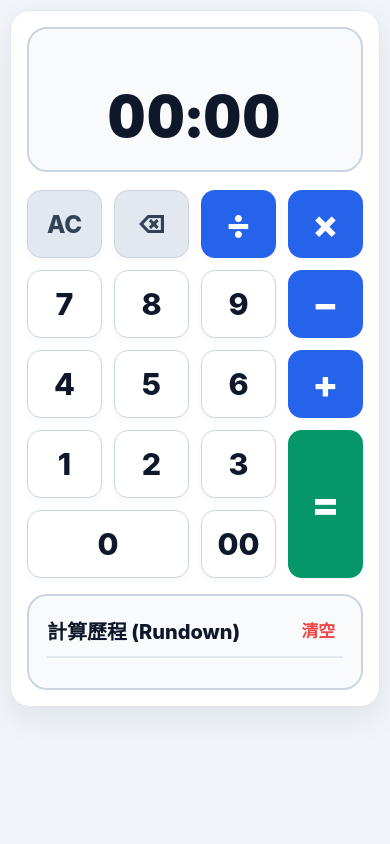
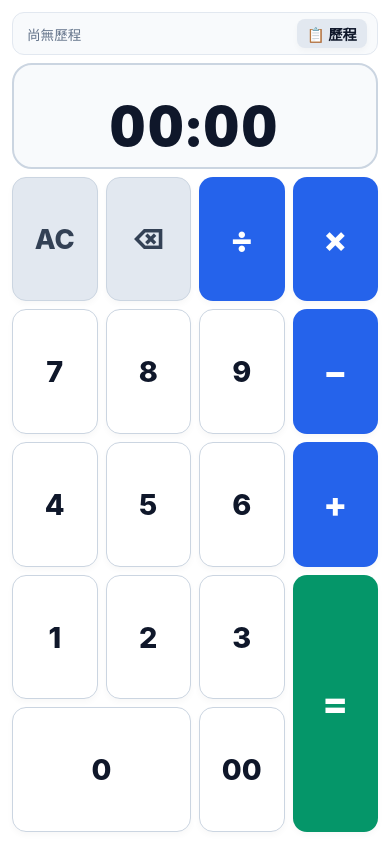
Before and after one commit to wyk058/timecalc, a plain HTML site: page index.html in a window 390 px wide. Drawn offline with Linux system fonts and the light colour scheme.

Commit message:
Update index.html

```diff
--- a/index.html
+++ b/index.html
@@ -6,24 +6,24 @@
   <title>節目時間計算機</title>
   <style>
     :root {
-      --bg: #f1f5f9;              /* 清爽淺灰背景 */
-      --calc-bg: #ffffff;         /* 計算機白底 */
-      --screen-bg: #f8fafc;       /* 螢幕底色 */
-      --screen-border: #cbd5e1;   /* 螢幕外框 */
-      --btn-num: #ffffff;         /* 數字鍵底色 */
-      --btn-num-text: #0f172a;    /* 數字鍵文字 */
-      --btn-num-border: #cbd5e1;  /* 數字鍵邊框 */
+      --bg: #f1f5f9;
+      --calc-bg: #ffffff;
+      --screen-bg: #f8fafc;
+      --screen-border: #cbd5e1;
+      --btn-num: #ffffff;
+      --btn-num-text: #0f172a;
+      --btn-num-border: #cbd5e1;
       --btn-num-hover: #e2e8f0;
-      --btn-op: #2563eb;          /* 運算子藍色 */
+      --btn-op: #2563eb;
       --btn-op-text: #ffffff;
       --btn-op-hover: #1d4ed8;
-      --btn-fn: #e2e8f0;          /* 功能鍵 (AC/退格) */
+      --btn-fn: #e2e8f0;
       --btn-fn-text: #334155;
-      --btn-equal: #059669;       /* 等號綠色 */
+      --btn-equal: #059669;
       --btn-equal-text: #ffffff;
-      --text-main: #0f172a;       /* 主要文字深色 */
-      --text-muted: #64748b;      /* 次要文字灰藍 */
-      --accent: #0284c7;          /* 強調結果色 */
+      --text-main: #0f172a;
+      --text-muted: #64748b;
+      --accent: #0284c7;
     }
 
     * {
@@ -35,14 +35,16 @@
       font-family: -apple-system, BlinkMacSystemFont, "Segoe UI", Roboto, "PingFang TC", "Microsoft JhengHei", monospace;
     }
 
-    body {
+    /* 鎖死視窗高度，徹底防止任何上下滾動 */
+    html, body {
+      width: 100%;
+      height: 100%;
+      height: 100dvh; /* 適配手機動態網址列 */
+      overflow: hidden;
       background: var(--bg);
-      color: var(--text-main);
-      min-height: 100vh;
       display: flex;
       justify-content: center;
       align-items: center;
-      padding: 16px;
     }
 
     .wrapper {
@@ -50,6 +52,8 @@
       gap: 20px;
       width: 100%;
       max-width: 860px;
+      height: 96%;
+      max-height: 780px;
       background: var(--calc-bg);
       padding: 24px;
       border-radius: 28px;
@@ -57,139 +61,171 @@
       border: 1px solid #e2e8f0;
     }
 
-    /* 計算機主體 */
+    /* 計算機面板 */
     .calculator {
       flex: 1.4;
       display: flex;
       flex-direction: column;
-      gap: 18px;
+      gap: 14px;
+      height: 100%;
     }
 
-    /* 螢幕顯示區：超大字體與置中 */
+    /* 螢幕區域 */
     .display-screen {
       background: var(--screen-bg);
       border-radius: 20px;
-      padding: 18px 24px;
+      padding: 14px 20px;
       display: flex;
       flex-direction: column;
       justify-content: center;
       align-items: center;
-      min-height: 145px;
       border: 2px solid var(--screen-border);
+      flex-shrink: 0;
     }
 
     .expr-history {
-      font-size: 1.4rem;
+      font-size: 1.3rem;
       font-weight: 600;
       color: var(--text-muted);
-      min-height: 32px;
-      word-break: break-all;
+      min-height: 28px;
       text-align: center;
       width: 100%;
     }
 
-    /* 超大主顯示數字 */
     .current-val {
-      font-size: 4.8rem;
+      font-size: 4.2rem;
       font-weight: 900;
       color: var(--text-main);
       letter-spacing: 3px;
       font-variant-numeric: tabular-nums;
-      line-height: 1.05;
-      margin-top: 2px;
+      line-height: 1.1;
       text-align: center;
       width: 100%;
     }
 
-    /* 按鍵面板 */
+    /* 手機專屬頂部橫向快速歷程欄（電腦平板上隱藏） */
+    .mobile-recent-bar {
+      display: none;
+      align-items: center;
+      gap: 8px;
+      background: #f8fafc;
+      border: 1px solid #e2e8f0;
+      border-radius: 12px;
+      padding: 6px 10px;
+      flex-shrink: 0;
+    }
+
+    .mobile-recent-scroll {
+      flex: 1;
+      display: flex;
+      gap: 8px;
+      overflow-x: auto;
+      white-space: nowrap;
+      scrollbar-width: none;
+    }
+    .mobile-recent-scroll::-webkit-scrollbar { display: none; }
+
+    .recent-chip {
+      background: #ffffff;
+      border: 1px solid #cbd5e1;
+      padding: 4px 10px;
+      border-radius: 8px;
+      font-size: 0.85rem;
+      color: var(--text-main);
+      font-weight: 600;
+    }
+
+    .btn-view-hist {
+      background: #e2e8f0;
+      border: none;
+      border-radius: 8px;
+      padding: 4px 10px;
+      font-size: 0.9rem;
+      font-weight: 700;
+      color: var(--text-main);
+      cursor: pointer;
+    }
+
+    /* 按鍵區域：自動拉伸填滿剩餘高度 */
     .keypad {
       display: grid;
       grid-template-columns: repeat(4, 1fr);
+      grid-template-rows: repeat(5, 1fr);
       gap: 12px;
+      flex: 1;
     }
 
     button {
       border: 1.5px solid var(--btn-num-border);
       outline: none;
       border-radius: 16px;
-      font-size: 2.2rem;
+      font-size: 2rem;
       font-weight: 800;
       color: var(--btn-num-text);
       background: var(--btn-num);
-      height: 78px;
       cursor: pointer;
       display: flex;
       justify-content: center;
       align-items: center;
       touch-action: manipulation;
       box-shadow: 0 3px 6px rgba(0, 0, 0, 0.03);
-      transition: background 0.15s, transform 0.08s, box-shadow 0.15s;
+      transition: background 0.12s, transform 0.06s;
     }
 
     button:active {
-      transform: scale(0.96);
-      box-shadow: none;
+      transform: scale(0.95);
     }
 
-    button.btn-num:hover {
-      background: var(--btn-num-hover);
-    }
+    button.btn-num:hover { background: var(--btn-num-hover); }
 
     button.btn-op {
       background: var(--btn-op);
       color: var(--btn-op-text);
       border: none;
-      font-size: 2.4rem;
+      font-size: 2.2rem;
     }
-    button.btn-op:hover {
-      background: var(--btn-op-hover);
-    }
+    button.btn-op:hover { background: var(--btn-op-hover); }
 
     button.btn-fn {
       background: var(--btn-fn);
       color: var(--btn-fn-text);
       border: 1.5px solid #cbd5e1;
-      font-size: 1.8rem;
-    }
-    button.btn-fn:hover {
-      background: #cbd5e1;
+      font-size: 1.7rem;
     }
 
     button.btn-equal {
       background: var(--btn-equal);
       color: var(--btn-equal-text);
       border: none;
-      font-size: 2.6rem;
+      font-size: 2.4rem;
       grid-row: span 2;
       height: 100%;
     }
-    button.btn-equal:hover {
-      background: #047857;
-    }
 
-    /* 歷程側邊欄 */
+    /* 電腦平板歷程側邊欄 */
     .history-panel {
       flex: 0.9;
       background: var(--screen-bg);
       border-radius: 20px;
-      padding: 18px;
+      padding: 16px;
       display: flex;
       flex-direction: column;
       border: 2px solid var(--screen-border);
+      height: 100%;
     }
 
     .history-header {
       display: flex;
       justify-content: space-between;
       align-items: center;
-      margin-bottom: 12px;
-      padding-bottom: 10px;
+      margin-bottom: 10px;
+      padding-bottom: 8px;
       border-bottom: 2px solid #e2e8f0;
     }
 
     .history-header span {
       font-weight: 800;
-      font-size: 1.25rem;
+      font-size: 1.15rem;
       color: var(--text-main);
     }
 
@@ -197,15 +233,9 @@
       background: transparent;
       border: none;
       color: #ef4444;
-      font-size: 1.05rem;
+      font-size: 1rem;
       font-weight: 700;
-      height: auto;
-      padding: 4px 8px;
       cursor: pointer;
-      box-shadow: none;
-    }
-    .clear-btn:hover {
-      text-decoration: underline;
     }
 
     .history-list {
@@ -214,67 +244,103 @@
       display: flex;
       flex-direction: column;
       gap: 10px;
-      max-height: 420px;
     }
 
     .history-item {
-      padding: 12px 14px;
+      padding: 10px 12px;
       background: #ffffff;
       border-radius: 12px;
       display: flex;
       flex-direction: column;
       align-items: center;
-      gap: 4px;
+      gap: 3px;
       border: 1px solid #e2e8f0;
+      flex-shrink: 0;
     }
 
     .history-item .hist-eq {
       color: var(--text-muted);
-      font-size: 1.1rem;
+      font-size: 1rem;
       font-weight: 600;
     }
 
     .history-item .hist-res {
       color: var(--accent);
       font-weight: 900;
-      font-size: 1.5rem;
+      font-size: 1.4rem;
     }
 
-    /* 手機直向與小螢幕適配 */
+    /* 彈出式全螢幕歷程（手機專用） */
+    .modal-overlay {
+      display: none;
+      position: fixed;
+      inset: 0;
+      background: rgba(15, 23, 42, 0.6);
+      z-index: 100;
+      justify-content: center;
+      align-items: flex-end;
+    }
+
+    .modal-sheet {
+      background: #ffffff;
+      width: 100%;
+      max-height: 70vh;
+      border-radius: 20px 20px 0 0;
+      padding: 18px;
+      display: flex;
+      flex-direction: column;
+      gap: 12px;
+    }
+
+    /* 手機螢幕優化 (直立) */
     @media (max-width: 720px) {
       body {
-        align-items: flex-start;
-        padding: 10px;
+        padding: 0;
       }
 
       .wrapper {
-        flex-direction: column;
-        padding: 16px;
-        gap: 16px;
-        border-radius: 20px;
+        width: 100%;
+        height: 100%;
+        max-height: 100dvh;
+        border-radius: 0;
+        border: none;
+        padding: 12px;
+        gap: 0;
+      }
+
+      /* 手機上直接隱藏側邊面板，把空間留給計算機 */
+      .history-panel {
+        display: none;
+      }
+
+      .mobile-recent-bar {
+        display: flex;
+      }
+
+      .calculator {
+        gap: 8px;
+      }
+
+      .display-screen {
+        padding: 10px 14px;
       }
 
       .current-val {
-        font-size: 3.6rem; /* 手機上依然保持超大字體 */
-        letter-spacing: 2px;
+        font-size: 3.4rem;
       }
 
       .expr-history {
-        font-size: 1.2rem;
+        font-size: 1.1rem;
+        min-height: 22px;
+      }
+
+      .keypad {
+        gap: 8px;
       }
 
       button {
-        height: 68px;
-        font-size: 1.9rem;
         border-radius: 14px;
-      }
-
-      button.btn-fn {
-        font-size: 1.5rem;
-      }
-
-      .history-list {
-        max-height: 180px;
+        font-size: 1.8rem;
       }
     }
   </style>
@@ -282,13 +348,23 @@
 <body>
 
 <div class="wrapper">
-  <!-- 計算機主面板 -->
+  <!-- 計算機面板 -->
   <div class="calculator">
+    <!-- 手機專屬：橫向滾動單行歷程列 -->
+    <div class="mobile-recent-bar">
+      <div class="mobile-recent-scroll" id="recentChips">
+        <span style="color: var(--text-muted); font-size: 0.85rem; padding: 4px;">尚無歷程</span>
+      </div>
+      <button class="btn-view-hist" onclick="openHistoryModal()">📋 歷程</button>
+    </div>
+
+    <!-- 螢幕區 -->
     <div class="display-screen">
       <div class="expr-history" id="exprDisplay"></div>
       <div class="current-val" id="valDisplay">00:00</div>
     </div>
 
+    <!-- 鍵盤區 -->
     <div class="keypad">
       <!-- Row 1 -->
       <button class="btn-fn" onclick="pressClear()">AC</button>
@@ -308,7 +384,7 @@
       <button class="btn-num" onclick="pressDigit('6')">6</button>
       <button class="btn-op" onclick="pressOp('+')">+</button>
 
-      <!-- Row 4 & 5 (右側等號跨兩格高度) -->
+      <!-- Row 4 & 5 -->
       <button class="btn-num" onclick="pressDigit('1')">1</button>
       <button class="btn-num" onclick="pressDigit('2')">2</button>
       <button class="btn-num" onclick="pressDigit('3')">3</button>
@@ -319,40 +395,53 @@
     </div>
   </div>
 
-  <!-- 計算歷程 -->
+  <!-- 電腦/平板常規側欄 -->
   <div class="history-panel">
     <div class="history-header">
       <span>計算歷程 (Rundown)</span>
       <button class="clear-btn" onclick="clearHistory()">清空</button>
     </div>
-    <div class="history-list" id="historyList"></div>
+    <div class="history-list" id="desktopHistoryList"></div>
+  </div>
+</div>
+
+<!-- 手機彈出式完整歷程選單 -->
+<div class="modal-overlay" id="historyModal" onclick="closeHistoryModal(event)">
+  <div class="modal-sheet" onclick="event.stopPropagation()">
+    <div class="history-header">
+      <span>計算歷程清單</span>
+      <div style="display:flex; gap:12px;">
+        <button class="clear-btn" onclick="clearHistory()">清空</button>
+        <button class="clear-btn" style="color:var(--text-main);" onclick="closeHistoryModal()">關閉</button>
+      </div>
+    </div>
+    <div class="history-list" id="modalHistoryList" style="max-height: 50vh; overflow-y: auto;"></div>
   </div>
 </div>
 
 <script>
-  let digits = "";            // 存放輸入純數字 (例如 "320")
-  let storedSec = null;       // 累計/運算左側總秒數
-  let pendingOp = null;       // 待執行運算符 (+, -, ×, ÷)
-  let isNewEntry = true;      // 是否需要清除當前輸入
+  let digits = "";
+  let storedSec = null;
+  let pendingOp = null;
+  let isNewEntry = true;
 
   const valDisplay = document.getElementById("valDisplay");
   const exprDisplay = document.getElementById("exprDisplay");
-  const historyList = document.getElementById("historyList");
+  const desktopHistoryList = document.getElementById("desktopHistoryList");
+  const modalHistoryList = document.getElementById("modalHistoryList");
+  const recentChips = document.getElementById("recentChips");
+  const historyModal = document.getElementById("historyModal");
 
-  // 純數字字串轉 分:秒
   function digitsToTime(str) {
     if (!str || str === "0") return { m: 0, s: 0, formatted: "00:00", totalSec: 0 };
-
     const padded = str.padStart(4, "0");
     const s = parseInt(padded.slice(-2), 10);
     const m = parseInt(padded.slice(0, -2), 10);
-
     const totalSec = m * 60 + s;
     const formatted = `${String(m).padStart(2, '0')}:${String(s).padStart(2, '0')}`;
     return { m, s, formatted, totalSec };
   }
 
-  // 秒數格式化輸出
   function formatSeconds(totalSec) {
     const isNeg = totalSec < 0;
     const abs = Math.abs(totalSec);
@@ -363,11 +452,7 @@
   }
 
   function renderCurrentInput() {
-    if (digits === "") {
-      valDisplay.textContent = "00:00";
-    } else {
-      valDisplay.textContent = digitsToTime(digits).formatted;
-    }
+    valDisplay.textContent = digits === "" ? "00:00" : digitsToTime(digits).formatted;
   }
 
   function pressDigit(d) {
@@ -377,7 +462,6 @@
     }
     if (digits === "" && (d === "0" || d === "00")) return;
     if (digits.length >= 6) return;
-
     digits += d;
     renderCurrentInput();
   }
@@ -399,13 +483,11 @@
 
   function pressOp(op) {
     const currentSec = digits === "" ? 0 : digitsToTime(digits).totalSec;
-
     if (storedSec === null) {
       storedSec = currentSec;
     } else if (!isNewEntry && pendingOp) {
       storedSec = executeCalc(storedSec, currentSec, pendingOp);
     }
-
     pendingOp = op;
     isNewEntry = true;
     exprDisplay.textContent = `${formatSeconds(storedSec)} ${op}`;
@@ -430,14 +512,11 @@
 
   function pressEqual() {
     if (pendingOp === null || storedSec === null) return;
-
     const currentSec = digits === "" ? 0 : digitsToTime(digits).totalSec;
     const resultSec = executeCalc(storedSec, currentSec, pendingOp);
 
     let secondOperandText = formatSeconds(currentSec);
-    if (pendingOp === '×' || pendingOp === '÷') {
-      secondOperandText = digits || "1";
-    }
+    if (pendingOp === '×' || pendingOp === '÷') secondOperandText = digits || "1";
 
     const fullExpr = `${formatSeconds(storedSec)} ${pendingOp} ${secondOperandText}`;
     addHistory(fullExpr, formatSeconds(resultSec));
@@ -452,17 +531,36 @@
   }
 
   function addHistory(eq, res) {
+    // 側邊欄項目
     const item = document.createElement("div");
     item.className = "history-item";
     item.innerHTML = `<span class="hist-eq">${eq}</span><span class="hist-res">= ${res}</span>`;
-    historyList.prepend(item);
+    desktopHistoryList.prepend(item);
+
+    // 彈出視窗項目
+    const modalItem = item.cloneNode(true);
+    modalHistoryList.prepend(modalItem);
+
+    // 手機橫向跑馬燈晶片
+    if (recentChips.children.length === 1 && recentChips.children[0].tagName === 'SPAN') {
+      recentChips.innerHTML = "";
+    }
+    const chip = document.createElement("div");
+    chip.className = "recent-chip";
+    chip.textContent = `${eq} = ${res}`;
+    recentChips.prepend(chip);
   }
 
   function clearHistory() {
-    historyList.innerHTML = "";
+    desktopHistoryList.innerHTML = "";
+    modalHistoryList.innerHTML = "";
+    recentChips.innerHTML = `<span style="color: var(--text-muted); font-size: 0.85rem; padding: 4px;">尚無歷程</span>`;
   }
 
-  // 支援實體數字鍵盤
+  function openHistoryModal() { historyModal.style.display = "flex"; }
+  function closeHistoryModal() { historyModal.style.display = "none"; }
+
+  // 鍵盤監聽
   window.addEventListener("keydown", (e) => {
     if (e.key >= '0' && e.key <= '9') pressDigit(e.key);
     else if (e.key === '+') pressOp('+');
```
